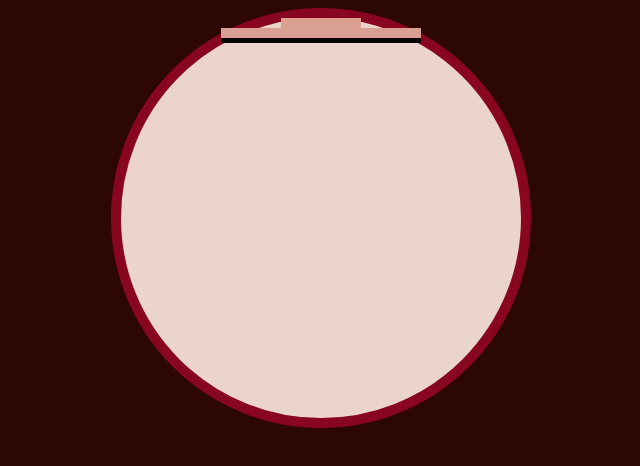
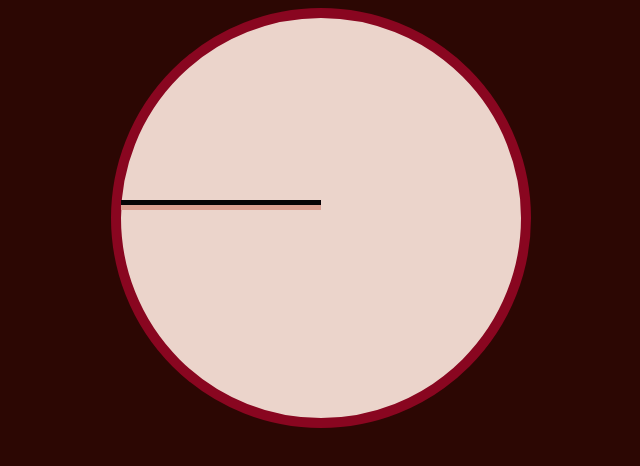
Before and after one commit to NaomiLea/javascript30, a plain HTML site: page two/index.html in a window 1280 px wide. Shown: the whole page, without its empty margins (319-959 px from the left). Drawn offline with Linux system fonts and the light colour scheme.

Commit message:
changing in styling

```diff
--- a/two/stylesheet.css
+++ b/two/stylesheet.css
@@ -21,14 +21,22 @@ body {
 
 .hour-hand {
   width: 80px;
+  position: absolute;
+  top: 200px;
+  margin-left: 120px;
+
 }
 
 .min-hand {
   width: 200px;
+  position: absolute;
+  top: 200px;
 }
 
 .second-hand {
   width: 200px;
   height: 5px;
   background-color: rgb(6, 2, 6);
+  position: absolute;
+  top: 200px;
 }
```
